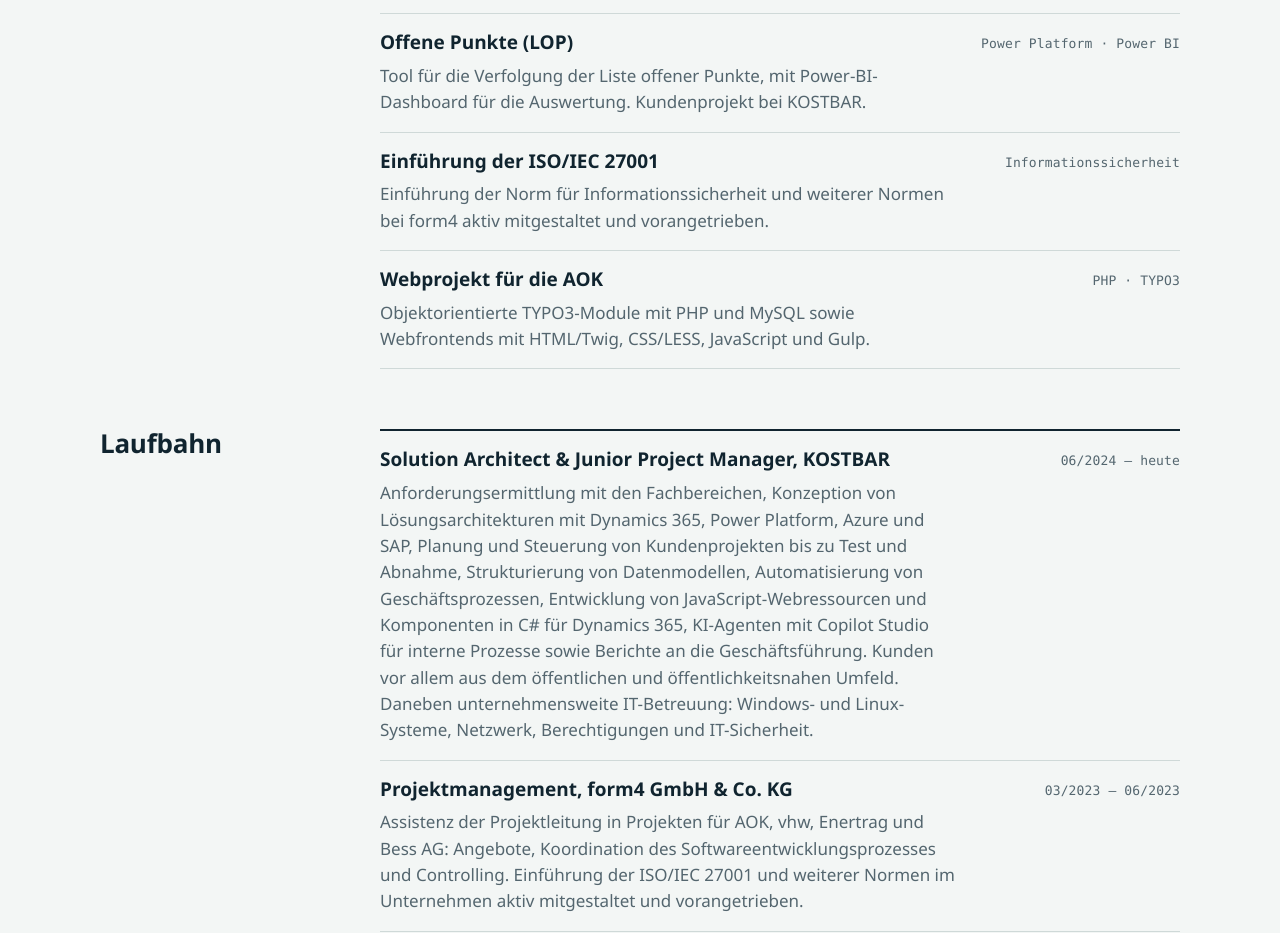
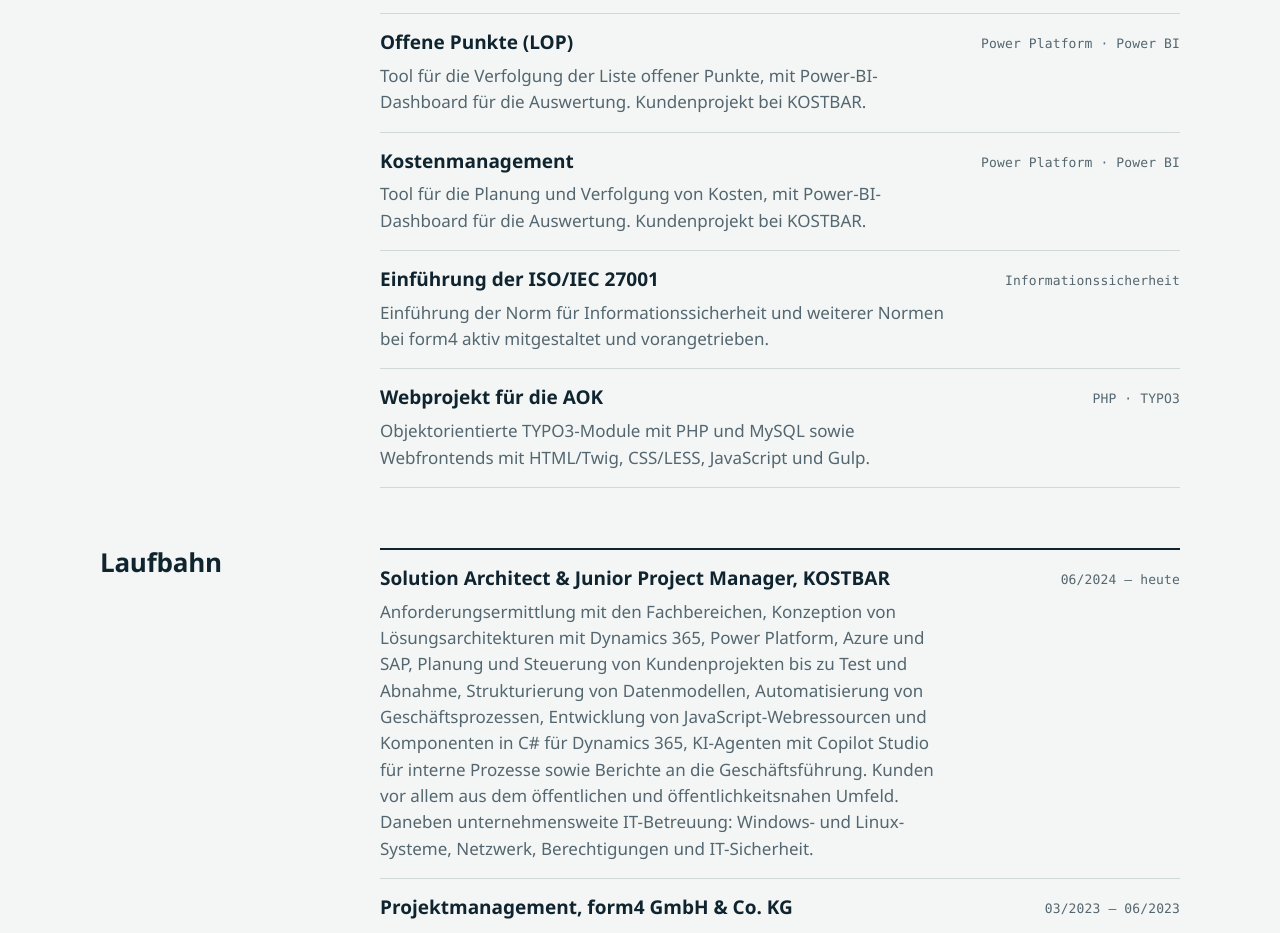
Before and after one commit to Odai-Mawed/Odai-Mawed.github.io, a plain HTML site: page index.html in a window 1280 px wide. Shown: the part 1486-2419 px from the top of the page. Drawn offline with Linux system fonts and the light colour scheme.

Commit message:
Kostenmanagement-Tool für die BEW ergänzen
Co-Authored-By: Claude Opus 5.5 <noreply@anthropic.com>
Claude-Session: https://claude.ai/code/session_013YeMqW2kHUiqhRHVCd9QU5

```diff
--- a/index.html
+++ b/index.html
@@ -144,6 +144,7 @@
       <li><h3>Bieterfragen</h3><p>Tool für die Bearbeitung von Bieterfragen in Ausschreibungsverfahren, mit Power-BI-Dashboard für die Auswertung. Kundenprojekt bei KOSTBAR.</p><span class="mono">Power Platform · Power BI</span></li>
       <li><h3>Meeting-Management</h3><p>Tool für die Organisation von Meetings, mit Power-BI-Dashboard für die Auswertung. Kundenprojekt bei KOSTBAR.</p><span class="mono">Power Platform · Power BI</span></li>
       <li><h3>Offene Punkte (LOP)</h3><p>Tool für die Verfolgung der Liste offener Punkte, mit Power-BI-Dashboard für die Auswertung. Kundenprojekt bei KOSTBAR.</p><span class="mono">Power Platform · Power BI</span></li>
+      <li><h3>Kostenmanagement</h3><p>Tool für die Planung und Verfolgung von Kosten, mit Power-BI-Dashboard für die Auswertung. Kundenprojekt bei KOSTBAR.</p><span class="mono">Power Platform · Power BI</span></li>
       <li><h3>Einführung der ISO/IEC 27001</h3><p>Einführung der Norm für Informationssicherheit und weiterer Normen bei form4 aktiv mitgestaltet und vorangetrieben.</p><span class="mono">Informationssicherheit</span></li>
       <li><h3>Webprojekt für die AOK</h3><p>Objektorientierte TYPO3-Module mit PHP und MySQL sowie Webfrontends mit HTML/Twig, CSS/LESS, JavaScript und Gulp.</p><span class="mono">PHP · TYPO3</span></li>
     </ul>
```
Also changed, not shown: 6 other files.
